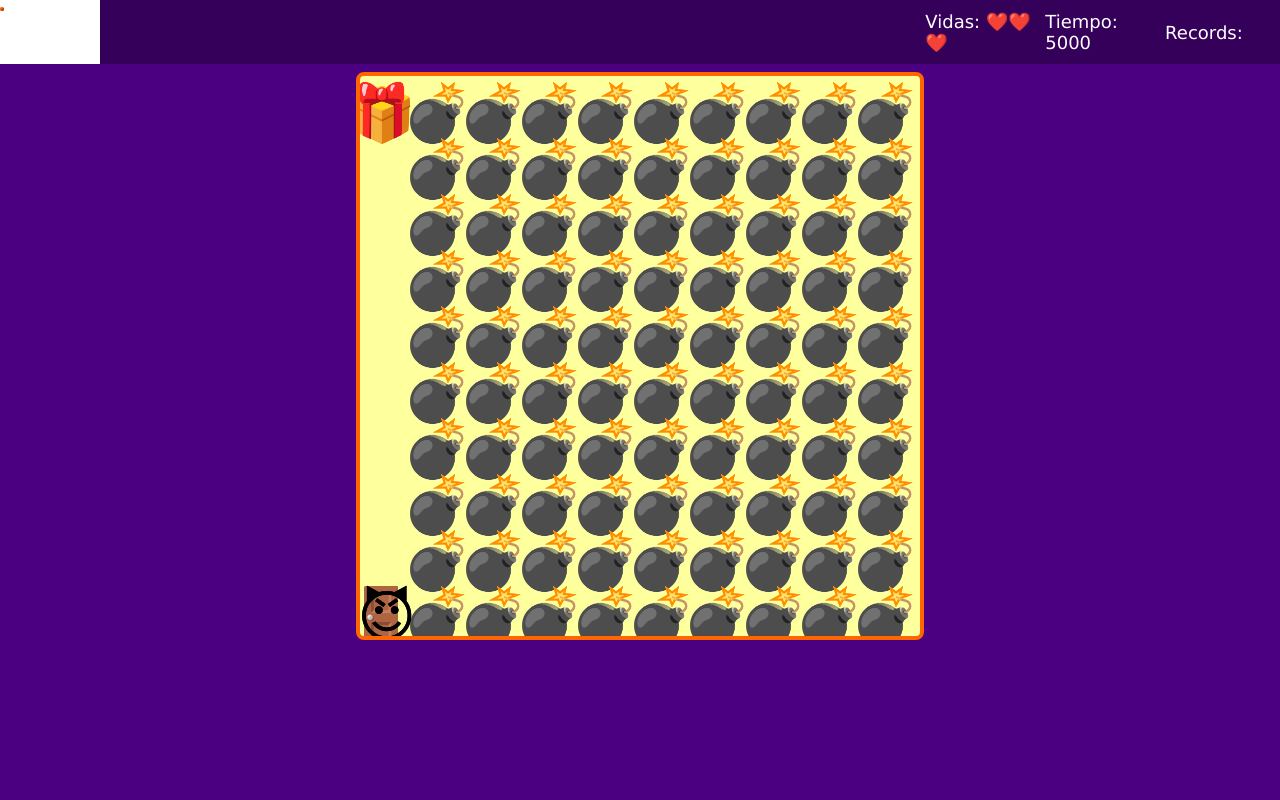
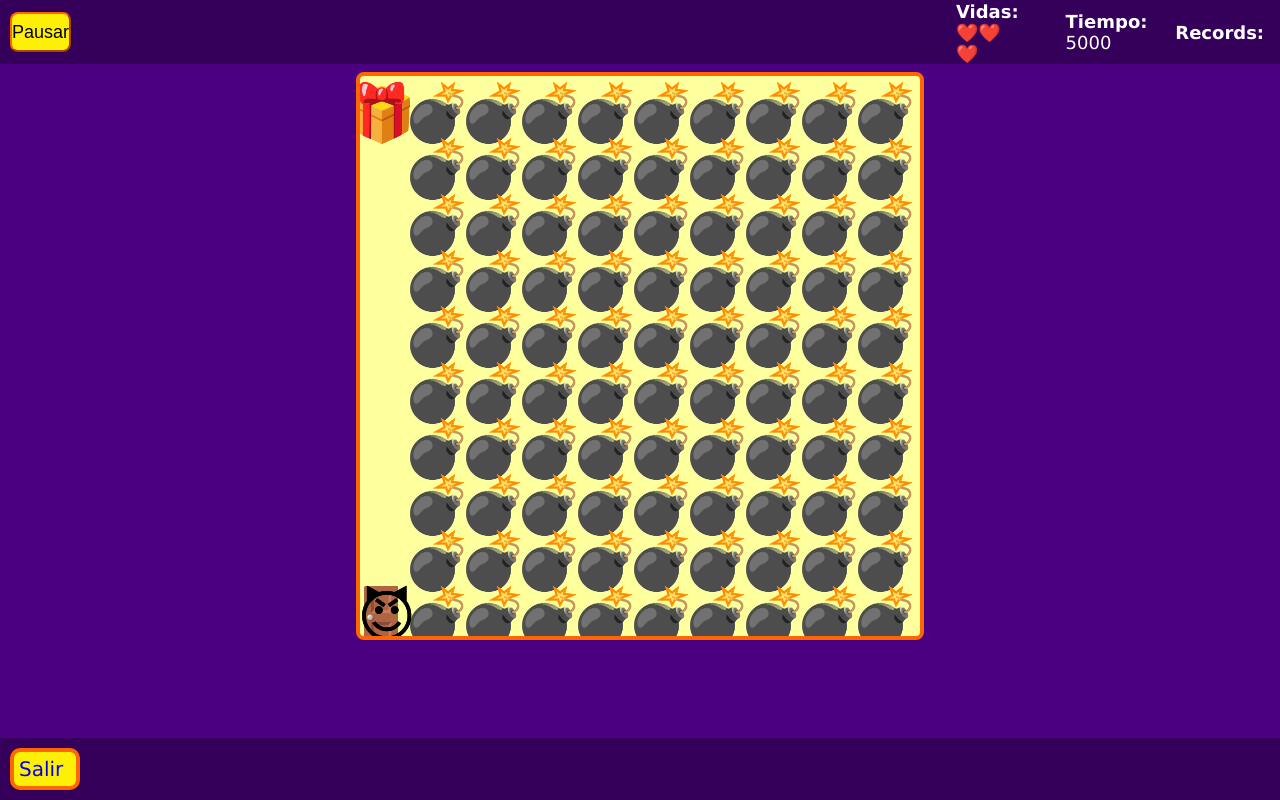
Before and after one commit to Emmanueloz/taller-practico-javascript-videojuego, a plain HTML site: page game.html in a window 1280 px wide. Drawn offline with Linux system fonts and the light colour scheme.

Commit message:
Interfas del juego mejorada, menu de pausa no implementado

```diff
--- a/css/desktop.css
+++ b/css/desktop.css
@@ -3,11 +3,14 @@
   height: 8vh;
 }
 
-
 .state-bar .messages {
   display: flex;
   justify-content: space-between;
   align-items: center;
+}
+
+.state-bar .messages p br{
+  display: block;
 }
 
 .btns {
--- a/css/style.css
+++ b/css/style.css
@@ -32,20 +32,31 @@ p {
   margin-bottom: 8px;
   display: flex;
   justify-content: space-between;
+  align-items: center;
 }
 
-.state-bar .state {
-  background-color: white;
-  width: 100px;
+.state-bar .state button {
+  margin-left: 10px;
+  height: 40px;
+  font-size: 1.8rem;
 }
 
 .state-bar .messages {
   display: flex;
   justify-content: space-between;
+  align-items: center;
 }
 
 .state-bar .messages p {
   margin: 5px;
+}
+.state-bar .messages p #lives {
+  display: inline-block;
+  width: 60px;
+}
+
+.state-bar .messages p br {
+  display: none;
 }
 
 .game-container {
@@ -76,6 +87,12 @@ button {
   border-color: #ff6600;
   margin: 0;
 }
+
+button:hover {
+  background-color: #fff981;
+  box-shadow: 3px 6px 6px 1px rgba(0, 0, 0, 0.2);
+}
+
 #up,
 #down {
   margin-left: 100%;
@@ -124,4 +141,25 @@ button {
 .section-menu .menu-container .button-menu {
   margin-top: 20px;
   width: 100px;
+  height: 40px;
 }
+
+footer {
+  width: 100%;
+  min-height: 5vh;
+  position: fixed;
+  bottom: 0;
+  background-color: #35005a;
+  padding: 10px;
+}
+
+footer a {
+  text-decoration: none;
+  font-size: 2rem;
+  display: inline-block;
+  width: 70px;
+  padding: 5px;
+  border: 4px solid #ff6600;
+  border-radius: 10px;
+  background-color: #fdef05;
+}
--- a/game.html
+++ b/game.html
@@ -9,21 +9,29 @@
     <link
       rel="stylesheet"
       href="css/desktop.css"
-      media="screen and (min-width: 600px)"
+      media="screen and (min-width: 700px)"
     />
     <link rel="shortcut icon" href="controlador.png" type="image/x-icon" />
   </head>
   <body>
     <header class="state-bar">
       <section class="state">
-        <button>
-          <p id="state-game"></p>
-        </button>
+        <button id="state-game">Pausar</button>
       </section>
       <section class="messages">
-        <p>Vidas: <span id="lives"></span></p>
-        <p>Tiempo: <span id="time"></span></p>
-        <p>Records: <span id="records"></span></p>
+        <p>
+          <b>Vidas:</b>
+          <span id="lives"></span>
+        </p>
+        <p>
+          <b>Tiempo:</b>
+          <br />
+          <span id="time"></span>
+        </p>
+        <p>
+          <b>Records:</b>
+          <span id="records"></span>
+        </p>
       </section>
     </header>
     <main>
@@ -46,11 +54,14 @@
         </div>
       </section>
     </main>
+    <footer>
+      <a href="index.html" class="exit">Salir</a>
+    </footer>
 
     <script src="javascript/maps.js"></script>
     <script src="javascript/functionGame.js"></script>
     <script src="javascript/loopGame.js"></script>
     <script src="javascript/control.js"></script>
-    <script src="javascript/records.js"></script>
+    <script src="javascript/timeGame.js"></script>
   </body>
 </html>
--- a/javascript/control.js
+++ b/javascript/control.js
@@ -13,9 +13,8 @@ function moveByKeys(event) {
 }
 function moveUp() {
   if (!visibleMenu) {
-    console.log("Me quiero mover hacia arriba");
 
-  if ((playerPosition.y - elementsSize) < elementsSize) {
+  if ((playerPosition.y - elementsSize + 1) < elementsSize) {
       //console.log("OUT");
     } else {
       playerPosition.y -= elementsSize;
--- a/javascript/functionGame.js
+++ b/javascript/functionGame.js
@@ -1,5 +1,5 @@
 function startGame() {
-  console.log({ canvasSize, elementsSize });
+  //console.log({ canvasSize, elementsSize });
 
   game.font = elementsSize + "px Verdana";
   game.textAlign = "end";
```
Also changed, not shown: javascript/records.js (deleted), javascript/timeGame.js (added).
